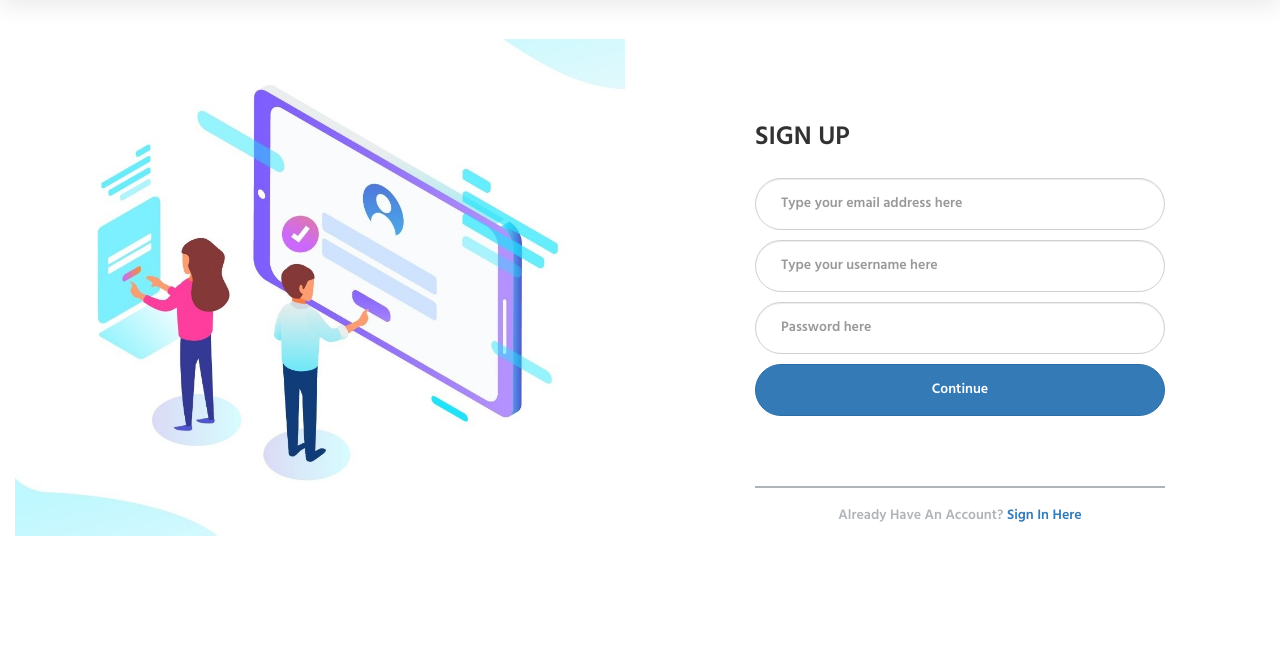
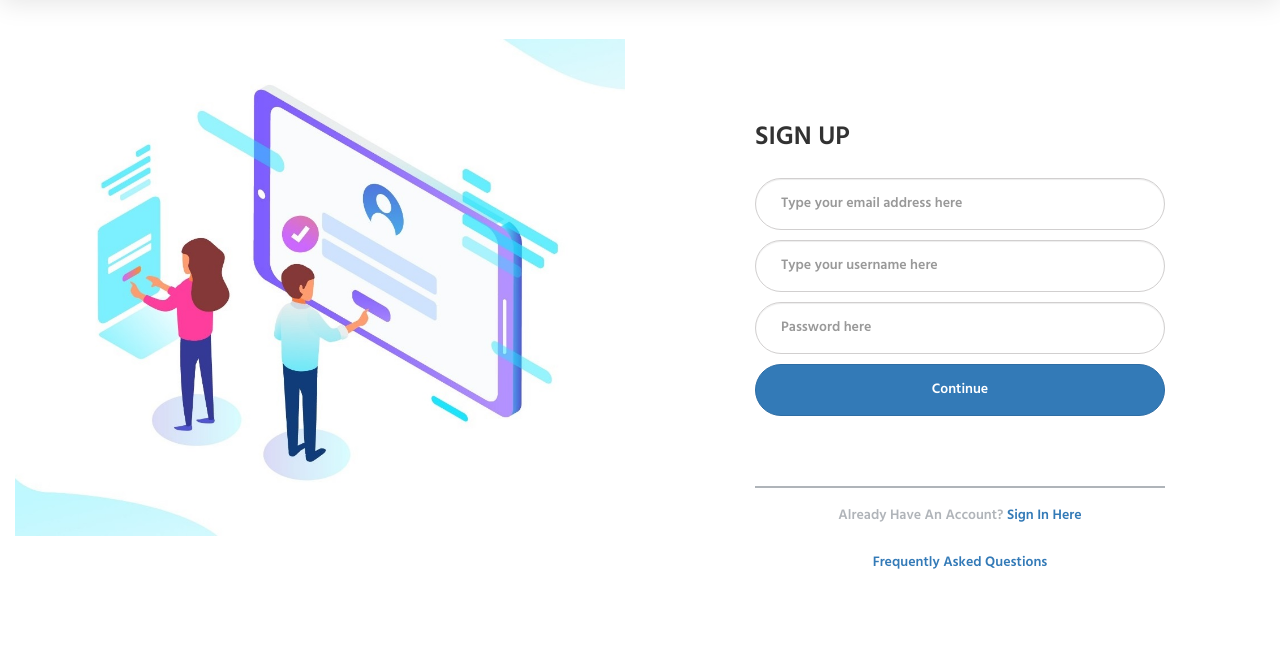
Before and after one commit to devtitaro/pontus-slackbot-drive, a PHP site: page /register.php in a window 1280 px wide. Shown: the part 93-765 px from the top of the page. Run offline with PHP 8.4, Linux system fonts and the light colour scheme.

Commit message:
Update register.php
Link for FAQ page

```diff
--- a/register.php
+++ b/register.php
@@ -87,6 +87,8 @@
                 <hr class="styled-hr">
                 <div class="" align="center">
                     <h4 class="bottomH">Already Have An Account? <a href="login.php">Sign In Here</a></h4>
+                    <br/>
+                    <a href="FAQ.php">Frequently Asked Questions</a>
                 </div>
             </form>
         </div>
```
